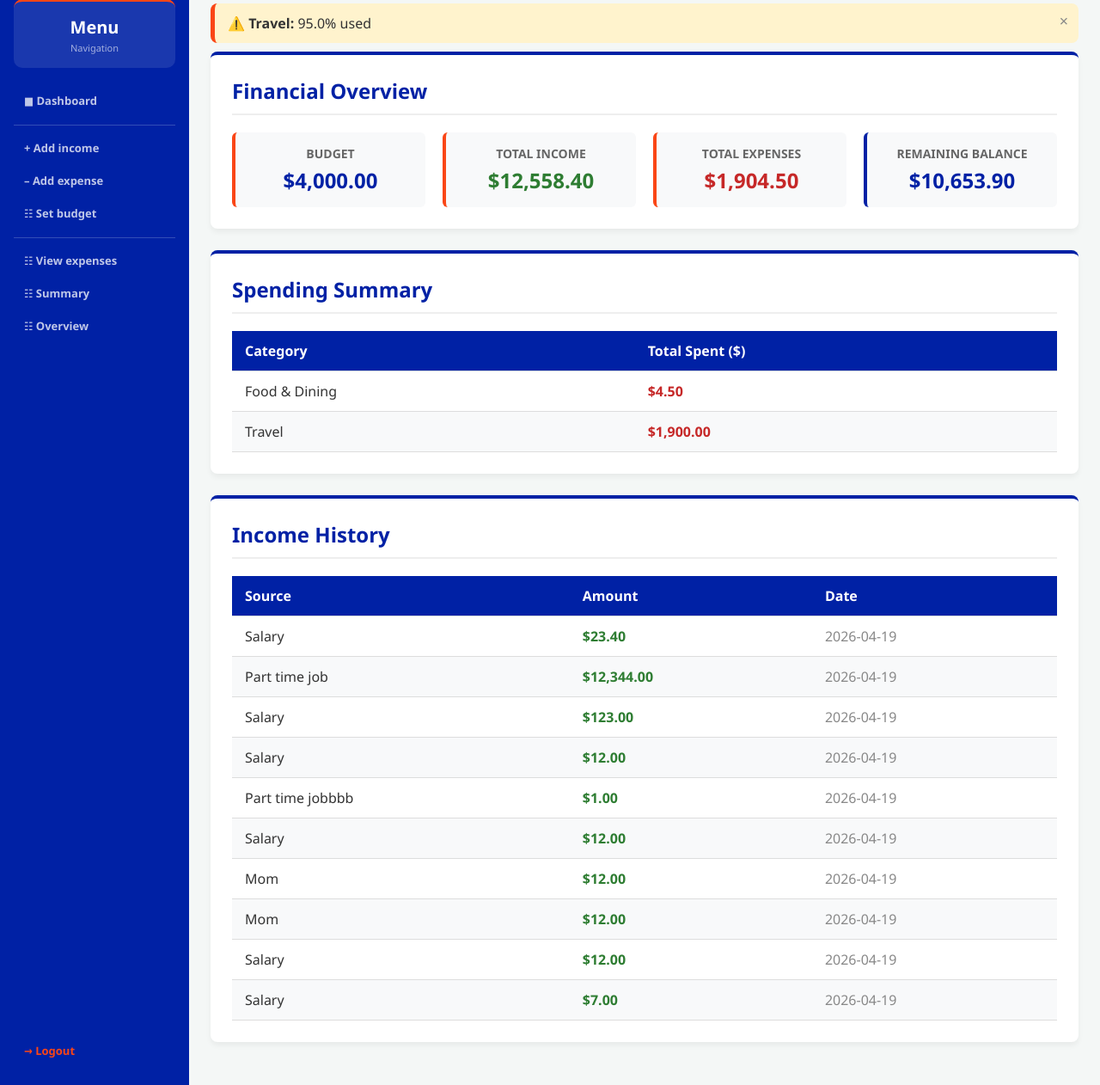
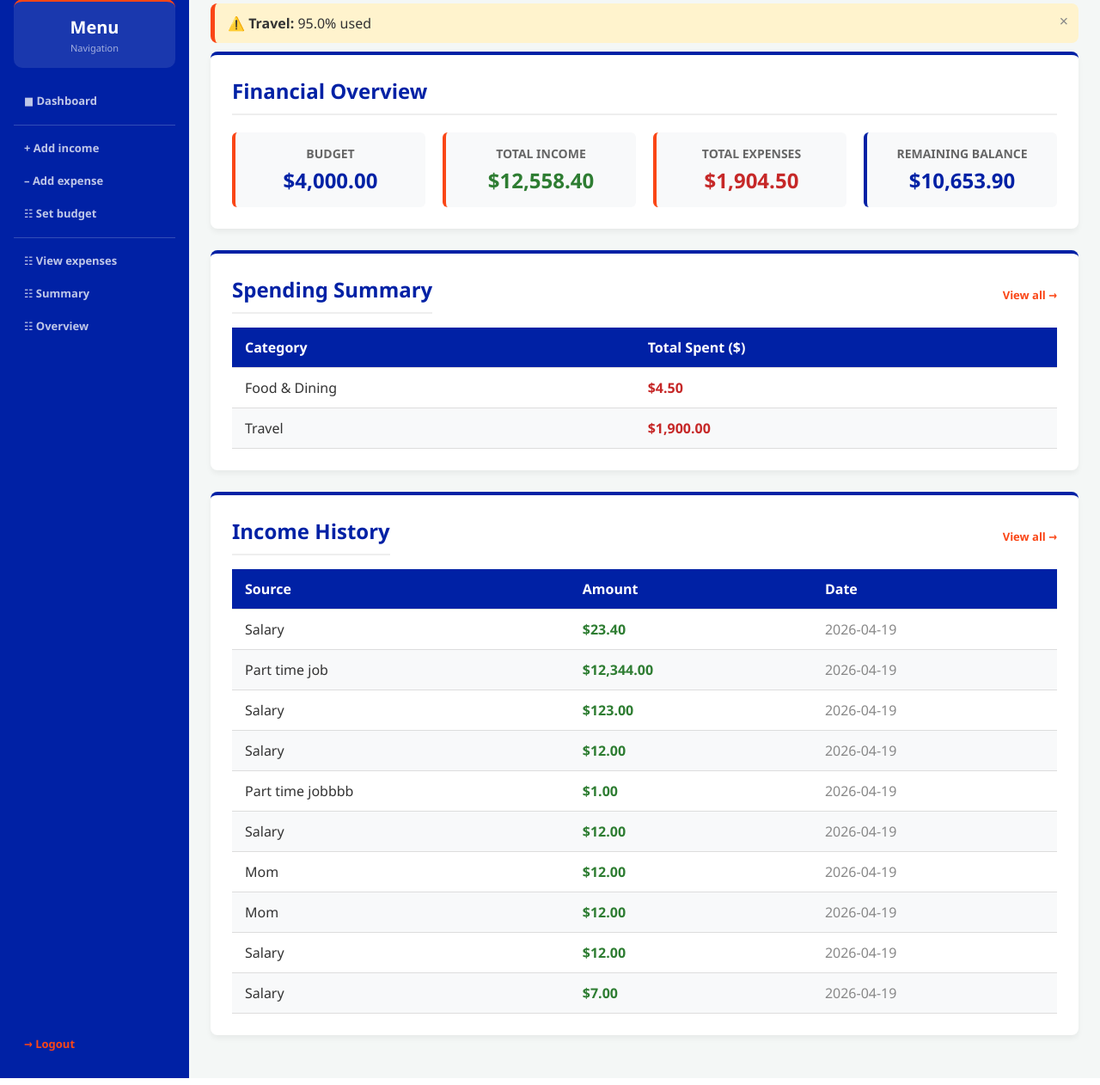
Before and after one commit to akarapanco/student-budget-tracker, a Flask app: page /dashboard in a window 1280 px wide. Shown: the part 104-1366 px from the top of the page at 86% size. Run offline with Flask 3, Linux system fonts and the light colour scheme; a user stored in the database is signed in; data comes from the database, SQL or seed files in the repository.

Commit message:
add view buttons to dashboard

```diff
--- a/templates/dashboard.html
+++ b/templates/dashboard.html
@@ -47,7 +47,10 @@
     </div>
 
     <div class="card">
-        <h2>Spending Summary</h2>
+        <div style="display:flex; justify-content:space-between; align-items:center; margin-bottom:1rem;">
+            <h2 style="margin:0;">Spending Summary</h2>
+            <a href="{{ url_for('view_expenses') }}" class="cta-link" style="font-size:13px;">View all →</a>
+        </div>
         {% if totals %}
             <table>
                 <thead>
@@ -71,7 +74,10 @@
     </div>
 
     <div class="card">
-        <h2>Income History</h2>
+        <div style="display:flex; justify-content:space-between; align-items:center; margin-bottom:1rem;">
+            <h2 style="margin:0;">Income History</h2>
+            <a href="{{ url_for('add_income') }}?history=1" class="cta-link" style="font-size:13px;">View all →</a>
+        </div>
         {% if incomes %}
             <table>
                 <thead>
```
